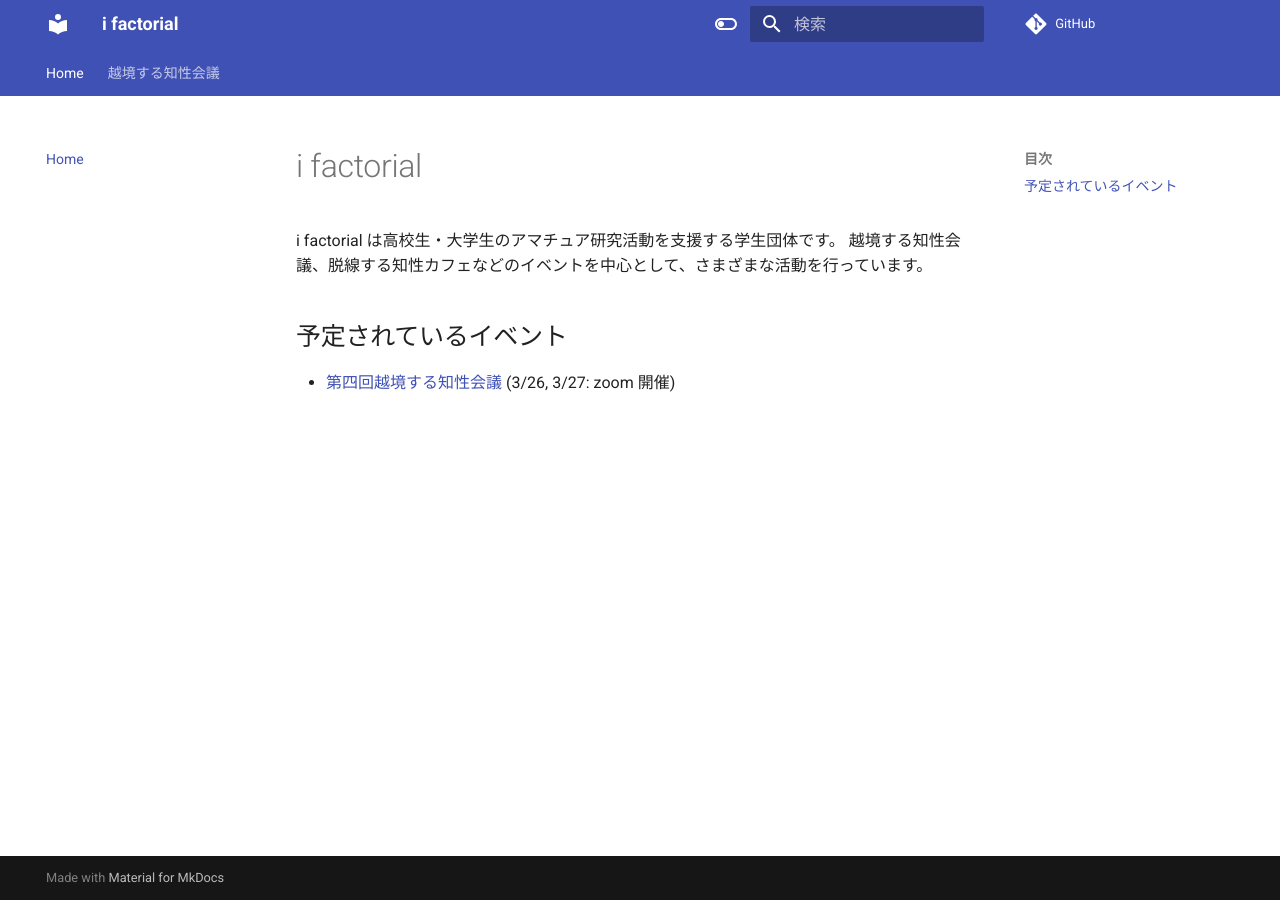
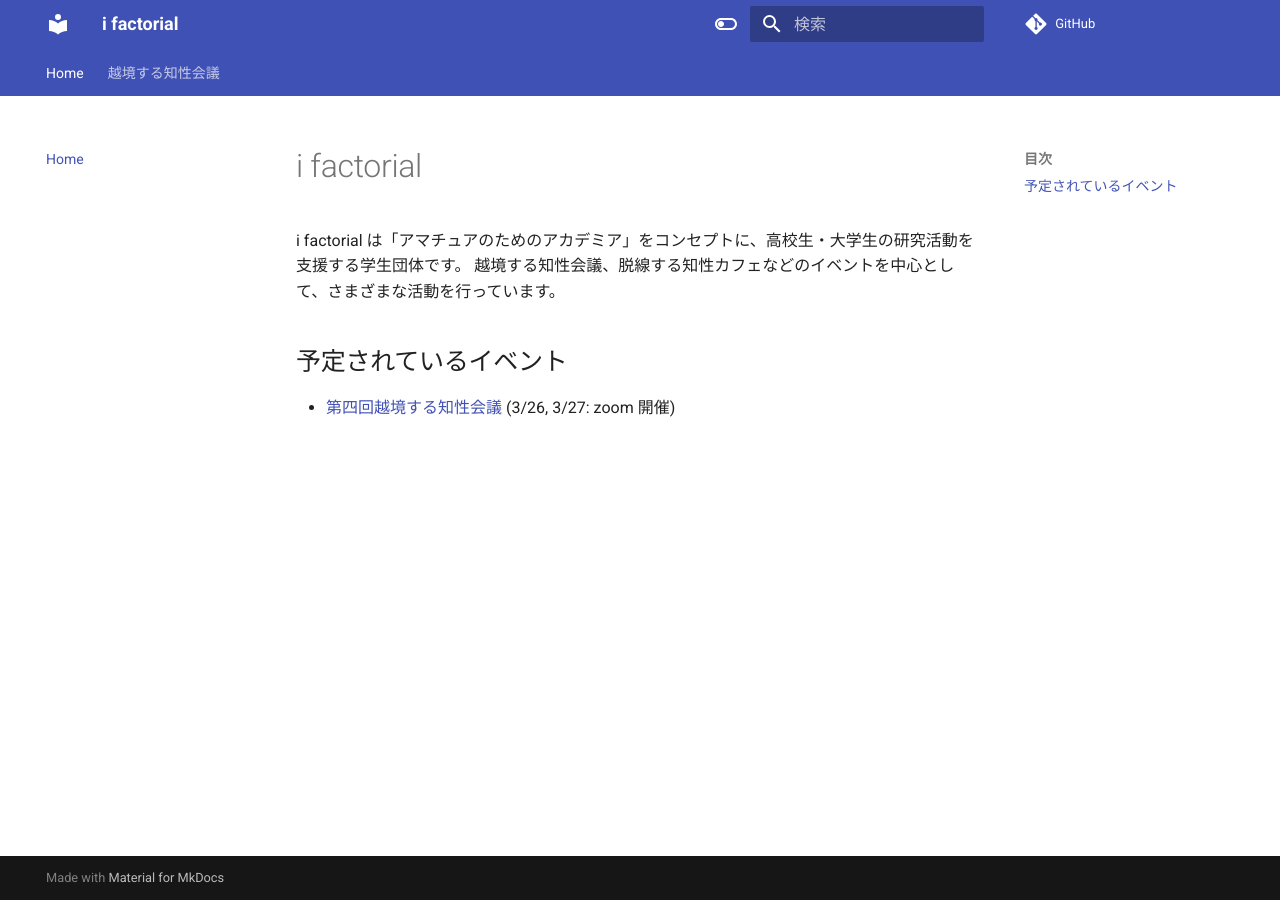
Before and after one commit to i-factorial/ifactorial_website, an MkDocs documentation site: the page built from docs/index.md, in a window 1280 px wide. Built offline with MkDocs 1.6.1 and Material for MkDocs 9.7.7, drawn with Linux system fonts in a browser that asks for light colours; comment, search, counter and statistics services are not loaded.

```diff
--- a/docs/index.md
+++ b/docs/index.md
@@ -1,6 +1,6 @@
 # i factorial
 
-i factorial は高校生・大学生のアマチュア研究活動を支援する学生団体です。
+i factorial は「アマチュアのためのアカデミア」をコンセプトに、高校生・大学生の研究活動を支援する学生団体です。
 越境する知性会議、脱線する知性カフェなどのイベントを中心として、さまざまな活動を行っています。
 
 ## 予定されているイベント
```
